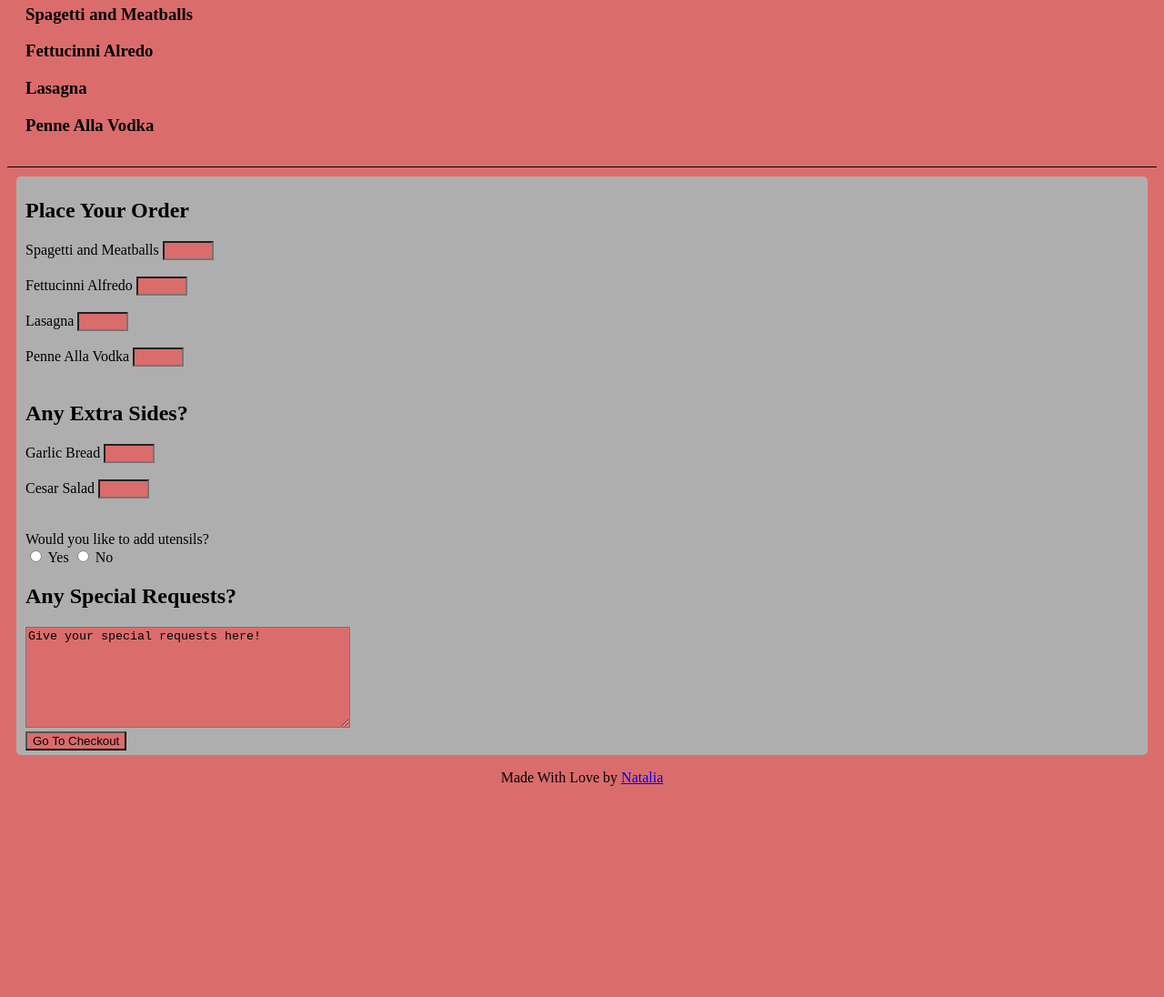
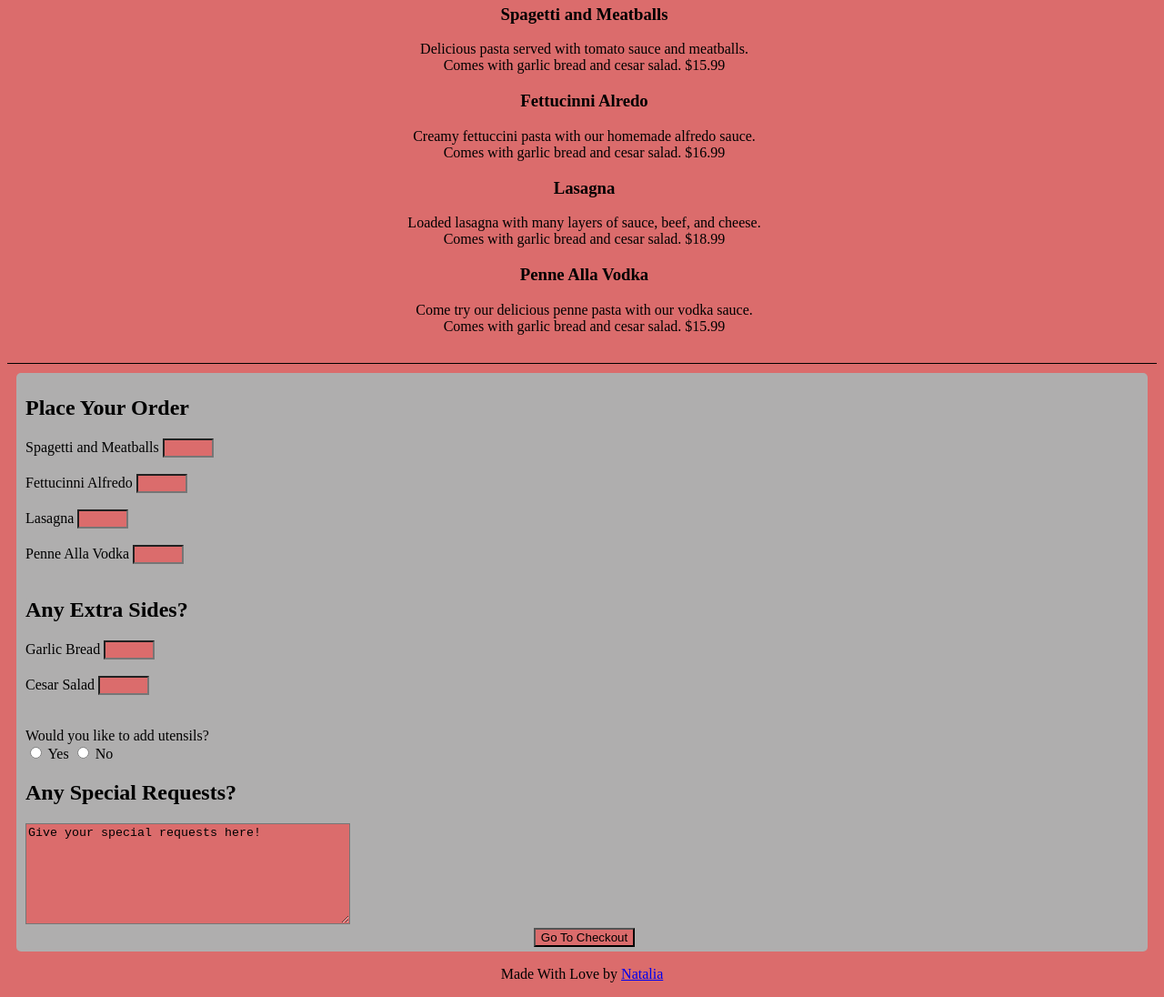
Before and after one commit to NataliaP14/Restaurant-Menu, a plain HTML site: page index.html in a window 1280 px wide. Shown: the part 500-1596 px from the top of the page at 91% size. Before the commit the page ends 1380 px from the top, so only its background shows below. Drawn offline with Linux system fonts and the light colour scheme.

Commit message:
adding more information into the menu and improving the format

```diff
--- a/index.html
+++ b/index.html
@@ -3,46 +3,8 @@
     <head>
         <meta charset="UTF-8">
         <meta name="viewport" content="width=device-width, initial-scale=1.0">
+        <link rel="stylesheet" type="text/css" href="style.css">
         <title>Pasta Palace - Restaurant Menu</title>
-        <style>
-            * {
-                background-color: rgb(219, 108, 108);
-            }
-            hr {
-                background-color: rgb(0, 0, 0);
-                border: none;
-                height: 1px;
-            }
-            header {
-                text-align: center;
-                border-radius: 3px;
-                background-color: rgb(175, 174, 174);
-                padding: 10px;
-                margin: 10px;
-                margin-bottom: 20px;
-                margin-top: 20px;
-
-            }
-            figure, .navbar, h1, .navbar a{
-                background-color: rgb(175, 174, 174)
-            }
-
-             #order-form, #order-form h2, #order-form form, #order-form h3,
-             #order-form div, #order-form label{
-                background-color: rgb(175, 174, 174);
-                border-radius: 5px;
-                border-collapse: collapse;
-               }
-            section {
-                padding: 5px;
-                padding-left: 10px;
-                margin: 10px;
-
-            }
-            footer {
-                text-align: center;
-            }
-        </style>
     </head>
     <body>
         <header>
@@ -59,18 +21,28 @@
         <main>
             <section id = "menu">
                 <h2>Menu</h2>
+                <div class = "menu-info">
                 <article>
                     <h3>Spagetti and Meatballs</h3>
+                    <p>Delicious pasta served with tomato sauce and meatballs.
+                        <br>Comes with garlic bread and cesar salad. $15.99</p>
                 </article>
                 <article>
                     <h3>Fettucinni Alredo</h3>
+                    <p>Creamy fettuccini pasta with our homemade alfredo sauce.
+                        <br>Comes with garlic bread and cesar salad. $16.99</p>
                 </article>
                 <article>
                     <h3>Lasagna</h3>
+                    <p>Loaded lasagna with many layers of sauce, beef, and cheese.
+                        <br>Comes with garlic bread and cesar salad. $18.99 </p>
                 </article>
                 <article>
                     <h3>Penne Alla Vodka</h3>
+                    <p>Come try our delicious penne pasta with our vodka sauce.
+                        <br>Comes with garlic bread and cesar salad. $15.99</p>
                 </article>
+                </div>
             </section>
         <hr>
             <section id="order-form">
@@ -107,7 +79,9 @@
                   <textarea id = "text area" rows="7" cols="42">Give your special requests here!</textarea>
                   </div>
 
+                  <div class="submit-order">
                   <input type="submit" value ="Go To Checkout">
+                  </div>
                 </form>
             </section>
         </main>
--- /dev/null
+++ b/style.css
@@ -0,0 +1,46 @@
+* {
+    background-color: rgb(219, 108, 108);
+}
+hr {
+    background-color: rgb(0, 0, 0);
+    border: none;
+    height: 1px;
+}
+header {
+    text-align: center;
+    border-radius: 3px;
+    background-color: rgb(175, 174, 174);
+    padding: 10px;
+    margin: 10px;
+    margin-bottom: 20px;
+    margin-top: 20px;
+
+}
+figure, .navbar, h1, .navbar a{
+    background-color: rgb(175, 174, 174)
+}
+
+ #order-form, #order-form h2, #order-form form, #order-form h3,
+ #order-form div, #order-form label{
+    background-color: rgb(175, 174, 174);
+    border-radius: 5px;
+    border-collapse: collapse;
+   }
+section {
+    padding: 5px;
+    padding-left: 10px;
+    margin: 10px;
+
+}
+footer {
+    text-align: center;
+}
+.submit-order {
+    text-align: center;
+    border-radius:5px;
+    background-color: red;
+
+}
+.menu-info {
+    text-align:center;
+}
```
